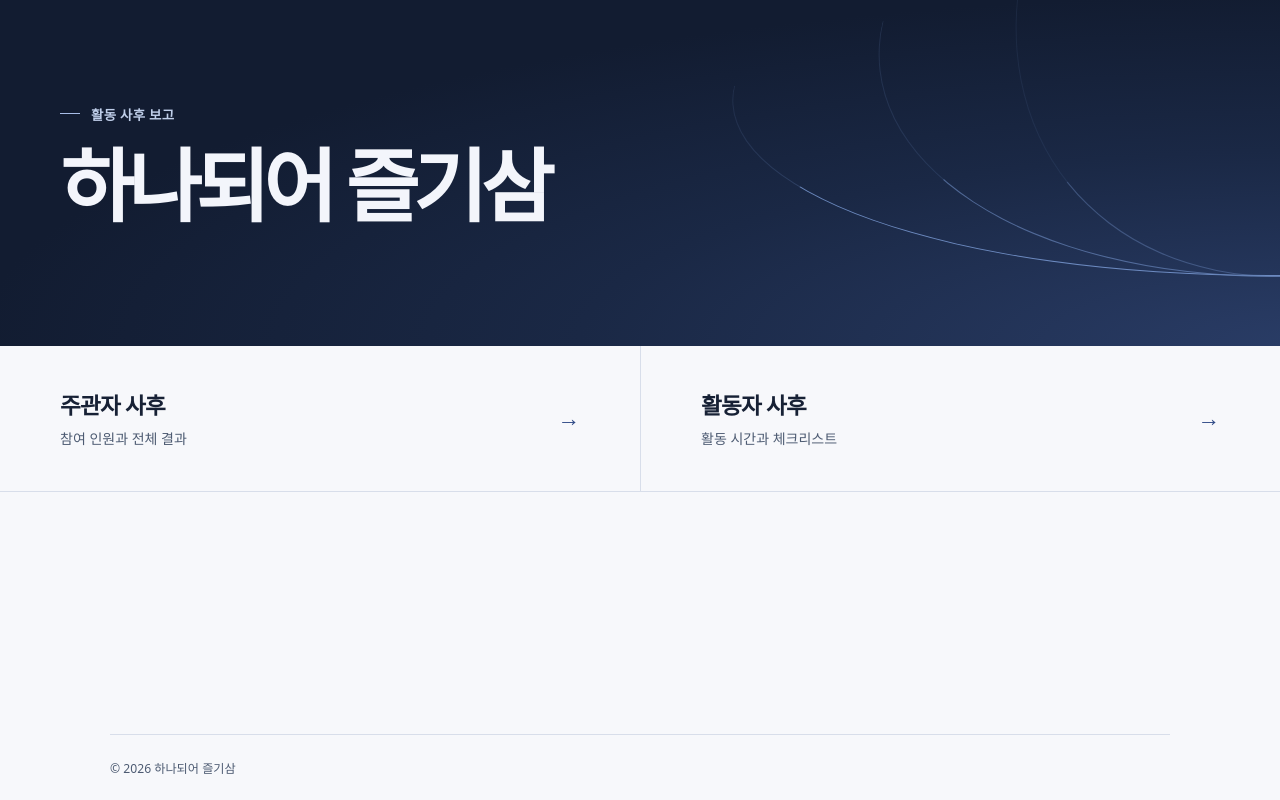
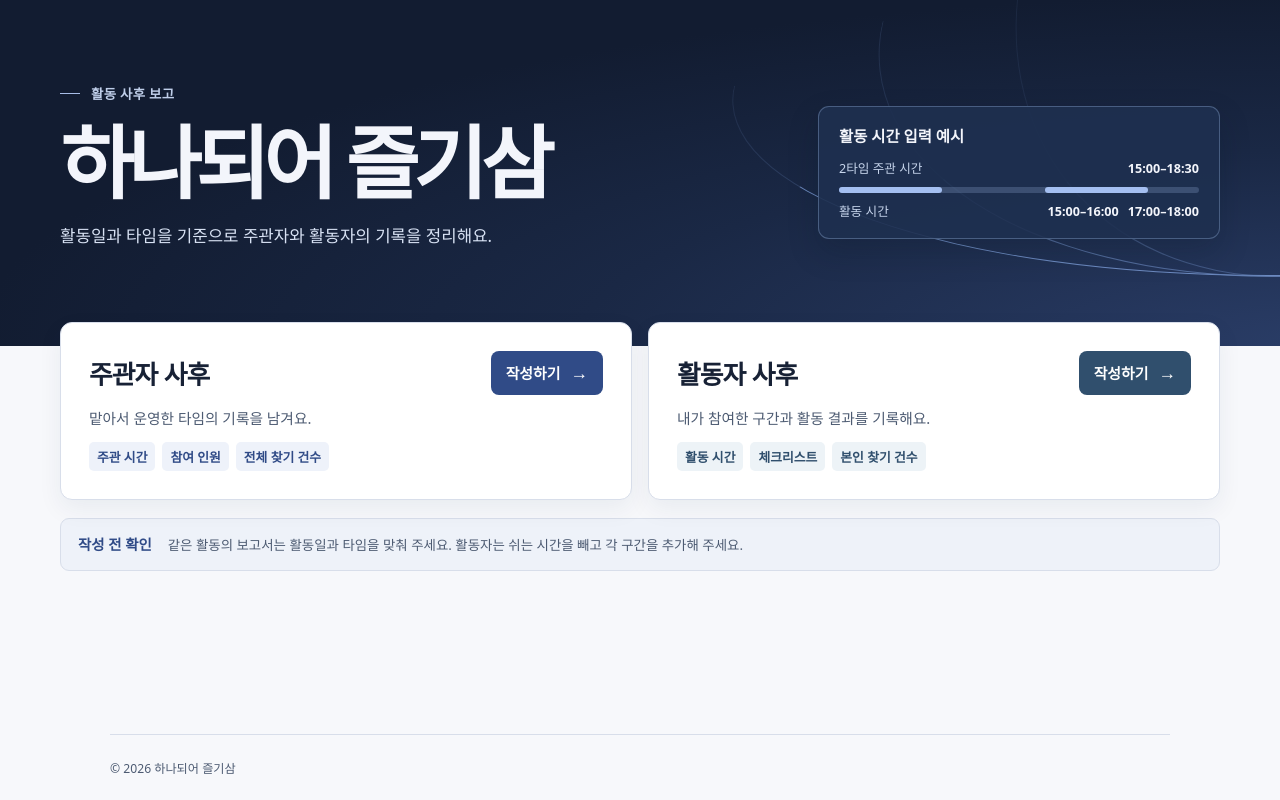
Before and after one commit to ckehf223/AfterReportMaster, a website: page public/index.html in a window 1280 px wide. Drawn offline with Linux system fonts and the light colour scheme.

Commit message:
Enrich Studio role selection and time guidance

```diff
--- a/public/index.html
+++ b/public/index.html
@@ -36,23 +36,47 @@
           <div class="cover-inner">
             <p class="cover-purpose">활동 사후 보고</p>
             <h1 id="cover-title" tabindex="-1">하나되어 즐기삼</h1>
+            <p class="cover-description">활동일과 타임을 기준으로 주관자와 활동자의 기록을 정리해요.</p>
           </div>
         </div>
         <div class="role-band">
           <nav class="role-actions" aria-label="작성할 사후 보고">
-            <button type="button" data-role="organizer" class="role-action" aria-labelledby="organizer-action" aria-describedby="organizer-details">
-              <strong id="organizer-action">주관자 사후</strong>
-              <small id="organizer-details">참여 인원과 전체 결과</small>
-              <span class="role-arrow" aria-hidden="true">→</span>
-            </button>
-            <button type="button" data-role="participant" class="role-action" aria-labelledby="participant-action" aria-describedby="participant-details">
-              <strong id="participant-action">활동자 사후</strong>
-              <small id="participant-details">활동 시간과 체크리스트</small>
-              <span class="role-arrow" aria-hidden="true">→</span>
-            </button>
+            <article class="role-card organizer-card" aria-labelledby="organizer-action">
+              <h2 id="organizer-action">주관자 사후</h2>
+              <p>맡아서 운영한 타임의 기록을 남겨요.</p>
+              <ul class="role-fields">
+                <li>주관 시간</li><li>참여 인원</li><li>전체 찾기 건수</li>
+              </ul>
+              <button type="button" data-role="organizer" class="button role-action" aria-labelledby="organizer-action organizer-cta">
+                <span id="organizer-cta">작성하기</span><span class="role-arrow" aria-hidden="true">→</span>
+              </button>
+            </article>
+            <article class="role-card participant-card" aria-labelledby="participant-action">
+              <h2 id="participant-action">활동자 사후</h2>
+              <p>내가 참여한 구간과 활동 결과를 기록해요.</p>
+              <ul class="role-fields">
+                <li>활동 시간</li><li>체크리스트</li><li>본인 찾기 건수</li>
+              </ul>
+              <button type="button" data-role="participant" class="button role-action" aria-labelledby="participant-action participant-cta">
+                <span id="participant-cta">작성하기</span><span class="role-arrow" aria-hidden="true">→</span>
+              </button>
+            </article>
           </nav>
+          <p id="role-status" class="role-status" role="status"></p>
         </div>
-        <p id="role-status" class="shell role-status" role="status"></p>
+        <figure class="time-example">
+          <figcaption>활동 시간 입력 예시</figcaption>
+          <div class="example-row"><span>2타임 주관 시간</span><strong>15:00–18:30</strong></div>
+          <div class="example-track" aria-hidden="true"><span></span><span></span></div>
+          <div class="example-row">
+            <span>활동 시간</span>
+            <div class="example-intervals"><strong>15:00–16:00</strong><strong>17:00–18:00</strong></div>
+          </div>
+        </figure>
+        <aside class="report-guide" aria-labelledby="guide-title">
+          <h2 id="guide-title">작성 전 확인</h2>
+          <p>같은 활동의 보고서는 활동일과 타임을 맞춰 주세요. 활동자는 쉬는 시간을 빼고 각 구간을 추가해 주세요.</p>
+        </aside>
       </section>
 
       <div id="report-view" hidden></div>
--- a/public/styles.css
+++ b/public/styles.css
@@ -113,7 +113,16 @@ a { color: inherit; }
   content: "";
 }
 
+.cover {
+  display: grid;
+  grid-template-columns: minmax(var(--studio-gutter), 1fr)
+    minmax(0, calc(var(--studio-width) - 2 * var(--studio-gutter)))
+    minmax(var(--studio-gutter), 1fr);
+}
+
 .cover-copy {
+  grid-column: 1 / -1;
+  grid-row: 1;
   position: relative;
   display: grid;
   align-content: center;
@@ -125,16 +134,15 @@ a { color: inherit; }
   color: var(--studio-light);
 }
 
-.cover-inner, .role-actions {
+.cover-inner {
   width: min(100%, var(--studio-width));
   margin-inline: auto;
+  display: grid;
+  gap: 14px;
+  padding-inline: var(--studio-gutter);
 }
 
-.cover-inner {
-  display: grid;
-  gap: 16px;
-  padding-inline: var(--studio-gutter);
-}
+.cover-inner > * { max-inline-size: 57%; }
 
 .cover-purpose {
   display: flex;
@@ -198,53 +206,103 @@ h1[tabindex="-1"]:focus-visible { outline: none; }
   line-height: 1.13;
 }
 
-.role-band { border-bottom: 1px solid var(--line); }
+.cover-description {
+  margin: 0;
+  color: #d8e2f4;
+  font-size: clamp(.89rem, 1.5vw, 1.05rem);
+  line-height: 1.68;
+  word-break: keep-all;
+}
+
+.role-band {
+  z-index: 1;
+  grid-column: 2;
+  grid-row: 2;
+  margin-top: -24px;
+}
 
 .role-actions {
   display: grid;
   grid-template-columns: repeat(2, minmax(0, 1fr));
+  gap: 16px;
 }
 
-.role-action {
+.role-card {
+  --role-color: #304b87;
+  --role-hover: #253d71;
+  --role-light: #eef2fa;
   display: grid;
-  min-block-size: 145px;
-  grid-template-columns: minmax(0, 1fr) auto;
-  align-content: center;
+  grid-template-columns: minmax(0, 1fr) max-content;
+  grid-template-areas: "heading action" "description description" "fields fields";
   align-items: center;
-  gap: 7px 16px;
-  padding: 24px var(--studio-gutter);
-  border: 0;
-  background: transparent;
-  color: inherit;
-  text-align: start;
-  transition: background-color .16s ease;
+  gap: 12px 14px;
+  padding: clamp(16px, 2.25vw, 28px);
+  border: 1px solid var(--line);
+  border-radius: 12px;
+  background: var(--paper);
+  box-shadow: 0 9px 25px #172a5410;
 }
 
-.role-action + .role-action { border-inline-start: 1px solid var(--line); }
-.role-action:hover { background: var(--soft); }
-.role-action:focus-visible { outline-offset: -4px; }
+.participant-card {
+  --role-color: #304f6d;
+  --role-hover: #233e58;
+  --role-light: #edf3f7;
+}
 
-.role-action strong {
-  font-size: clamp(1.13rem, 2.24vw, 1.41rem);
-  font-weight: 720;
+.role-card h2 {
+  grid-area: heading;
+  margin: 0;
+  font-family: var(--display-font);
+  font-size: clamp(1.24rem, 2.14vw, 1.61rem);
+  font-weight: 750;
   letter-spacing: -.035em;
   word-break: keep-all;
 }
 
-.role-action small {
-  grid-column: 1;
+.role-card p {
+  grid-area: description;
+  margin: 0;
   color: var(--muted);
-  font-size: .875rem;
-  line-height: 1.5;
+  font-size: .92rem;
+  line-height: 1.56;
   word-break: keep-all;
 }
 
+.role-fields {
+  grid-area: fields;
+  display: flex;
+  flex-wrap: wrap;
+  gap: 5px 7px;
+  margin: 0;
+  padding: 0;
+  list-style: none;
+}
+
+.role-fields li {
+  padding: 5px 8px;
+  border-radius: 5px;
+  background: var(--role-light);
+  color: var(--role-color);
+  font-size: .8rem;
+  font-weight: 680;
+  white-space: nowrap;
+}
+
+.role-card .role-action {
+  grid-area: action;
+  min-block-size: 44px;
+  gap: 10px;
+  padding-inline: 14px;
+  background: var(--role-color);
+  color: var(--paper);
+  white-space: nowrap;
+}
+
+.role-card .role-action:hover { background: var(--role-hover); }
+
 .role-arrow {
-  grid-column: 2;
-  grid-row: 1 / span 2;
-  color: var(--accent);
-  font-size: 1.4rem;
-  line-height: 1;
+  font-size: 1.1rem;
+  line-height: .9;
   transition: transform .16s ease;
 }
 
@@ -252,6 +310,77 @@ h1[tabindex="-1"]:focus-visible { outline: none; }
 
 .role-status { margin-block: 12px 0; color: var(--muted); font-size: .85rem; line-height: 1.55; }
 .role-status:empty { display: none; }
+
+.time-example {
+  --example-text: #f3f5fb;
+  --example-muted: #c7d5ec;
+  --example-track: #8aa4ce48;
+  --example-segment: #a4bff1;
+  z-index: 1;
+  grid-column: 2;
+  grid-row: 1;
+  justify-self: end;
+  align-self: center;
+  width: min(39%, 402px);
+  margin: 0;
+  padding: 17px 20px 18px;
+  border: 1px solid #7891ba79;
+  border-radius: 11px;
+  background: #1e3050e8;
+  color: var(--example-text);
+  box-shadow: 0 13px 30px #0b152637;
+}
+
+.time-example figcaption { margin-bottom: 12px; font-size: .96rem; font-weight: 750; }
+
+.example-row {
+  display: flex;
+  justify-content: space-between;
+  align-items: baseline;
+  flex-wrap: wrap;
+  gap: 4px 8px;
+  color: var(--example-muted);
+  font-size: .79rem;
+  line-height: 1.45;
+}
+
+.example-row strong {
+  color: var(--example-text);
+  font-variant-numeric: tabular-nums;
+  font-weight: 730;
+  white-space: nowrap;
+}
+
+.example-track {
+  display: grid;
+  height: 6px;
+  grid-template-columns: repeat(3, 2fr) 1fr;
+  margin-block: 9px;
+  border-radius: 9px;
+  background: var(--example-track);
+}
+
+.example-track span { border-radius: inherit; background: var(--example-segment); }
+.example-track span:last-child { grid-column: 3; }
+
+.example-intervals { display: flex; flex-wrap: wrap; gap: 3px 9px; }
+
+.report-guide {
+  grid-column: 2;
+  grid-row: 3;
+  display: grid;
+  grid-template-columns: max-content minmax(0, 1fr);
+  align-items: baseline;
+  gap: 5px 16px;
+  margin-block: 18px 28px;
+  padding: 14px 17px;
+  border: 1px solid var(--line);
+  border-radius: 9px;
+  background: var(--soft);
+}
+
+.report-guide h2 { margin: 0; color: var(--accent); font-size: .9rem; font-weight: 760; }
+.report-guide p { margin: 0; color: var(--muted); font-size: .84rem; line-height: 1.65; word-break: keep-all; }
 
 #report-view { width: min(754px, calc(100% - 2 * var(--gutter))); margin-inline: auto; }
 
@@ -355,6 +484,8 @@ textarea { resize: vertical; line-height: 1.6; }
 
 .time-field legend { margin-bottom: 8px; padding: 0; }
 
+.time-guide { margin: 0 0 11px; color: var(--muted); font-size: .84rem; line-height: 1.58; word-break: keep-all; }
+
 .time-row {
   display: grid;
   max-width: 520px;
@@ -384,6 +515,9 @@ textarea { resize: vertical; line-height: 1.6; }
   white-space: nowrap;
   font-size: .85rem;
 }
+
+.time-action[data-add-time] { border-color: #acbdda; background: var(--soft); font-weight: 800; }
+.time-action[data-add-time]:hover { background: #e1e9f9; }
 
 .date-picker {
   width: min(100% - 32px, 370px);
@@ -529,6 +663,8 @@ textarea { resize: vertical; line-height: 1.6; }
   border-top: 1px solid var(--line);
 }
 
+.actions #send { min-inline-size: 155px; min-block-size: 52px; padding-inline: 20px; font-weight: 800; }
+
 .error {
   padding: 12px 15px;
   border: 1px solid #f1c6bb;
@@ -585,6 +721,35 @@ textarea { resize: vertical; line-height: 1.6; }
   font-size: .76rem;
 }
 
+@media (max-width: 740px) {
+  .cover-copy { min-block-size: 247px; padding-block: 30px 42px; }
+  .cover-inner { gap: 10px; }
+  .cover-inner > * { max-inline-size: none; }
+  .studio-lines { inset-inline-start: 38%; opacity: .52; }
+  .role-band { margin-top: -15px; }
+  .time-example {
+    --example-text: var(--ink);
+    --example-muted: var(--muted);
+    --example-track: #dbe5f5;
+    --example-segment: #5679b1;
+    grid-row: 3;
+    width: 100%;
+    margin-top: 16px;
+    padding: 15px 16px;
+    border-color: var(--line);
+    background: var(--paper);
+    box-shadow: none;
+  }
+  .report-guide { grid-row: 4; }
+}
+
+@media (max-width: 620px) {
+  .role-actions { grid-template-columns: 1fr; gap: 10px; }
+  .role-card { gap: 8px 12px; }
+  .role-card p { font-size: .86rem; }
+  .report-guide { grid-template-columns: 1fr; }
+}
+
 @media (max-width: 520px) {
   .header-content {
     min-height: auto;
@@ -593,11 +758,6 @@ textarea { resize: vertical; line-height: 1.6; }
     padding-block: 13px 9px;
   }
   .brand { padding-block: 4px; }
-  .cover-copy { min-block-size: 247px; padding-block: 32px 40px; }
-  .studio-lines { inset-inline-start: 38%; opacity: .52; }
-  .role-actions { grid-template-columns: 1fr; }
-  .role-action { min-block-size: 96px; padding-block: 16px; }
-  .role-action + .role-action { border-inline-start: 0; border-top: 1px solid var(--line); }
   .form-intro { padding-top: 34px; }
   .fields { grid-template-columns: 1fr; gap: 16px; }
   .form-section { margin-bottom: 26px; padding-top: 14px; }
```
Also changed, not shown: public/forms/participant.html (+2 -1 lines).
